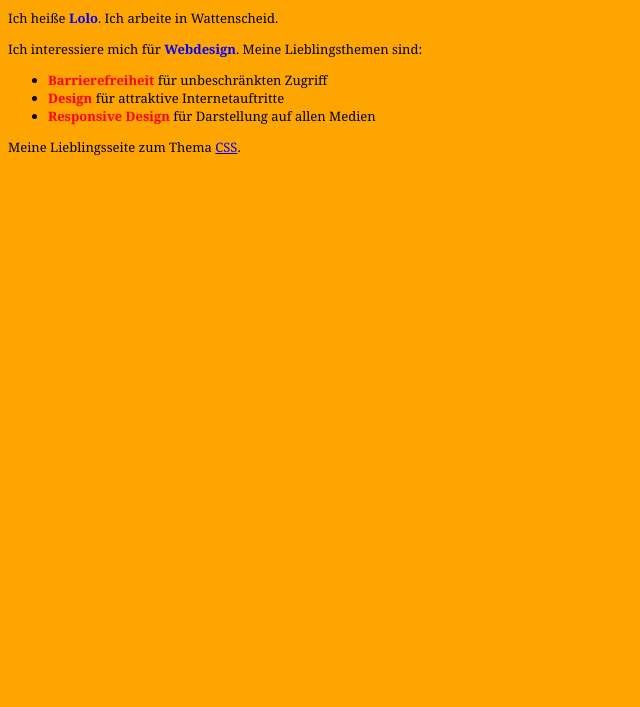
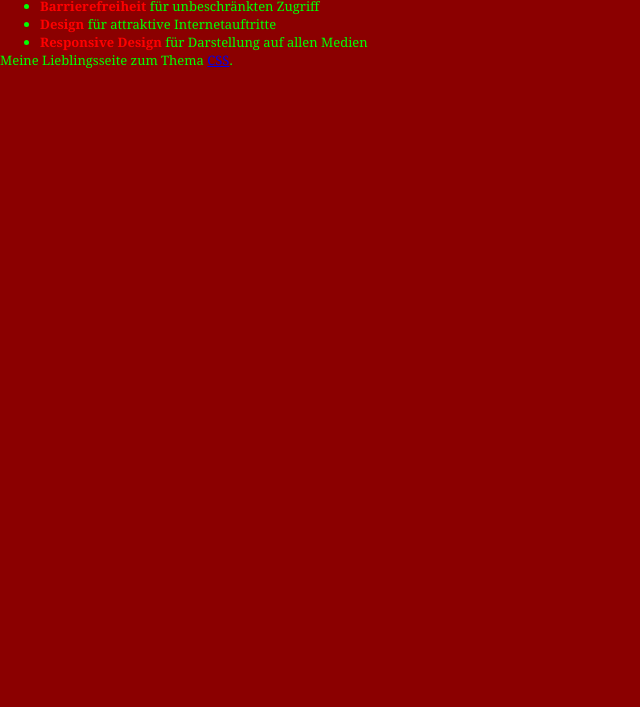
Before and after one commit to XenoTrixx/Grundger-st-Webentwicklung, a plain HTML site: page index.html in a window 1280 px wide. Shown: the part 93-800 px from the top of the page, without its empty margins (0-640 px from the left). Drawn offline with Linux system fonts and the light colour scheme.

Commit message:
Create style.css

```diff
--- a/styles/style.css
+++ b/styles/style.css
@@ -1,8 +1,13 @@
+*{
+  margin: 0px;
+}
+
 body {
-  background-color: orange;
-  color: black;
+  background-color: darkred;
+  color: lime;
   font-size: small;
   font-family: Georgia, "Trebuchet MS", Verdana, sans-serif;
+
 }
 
 h1, em {
```
